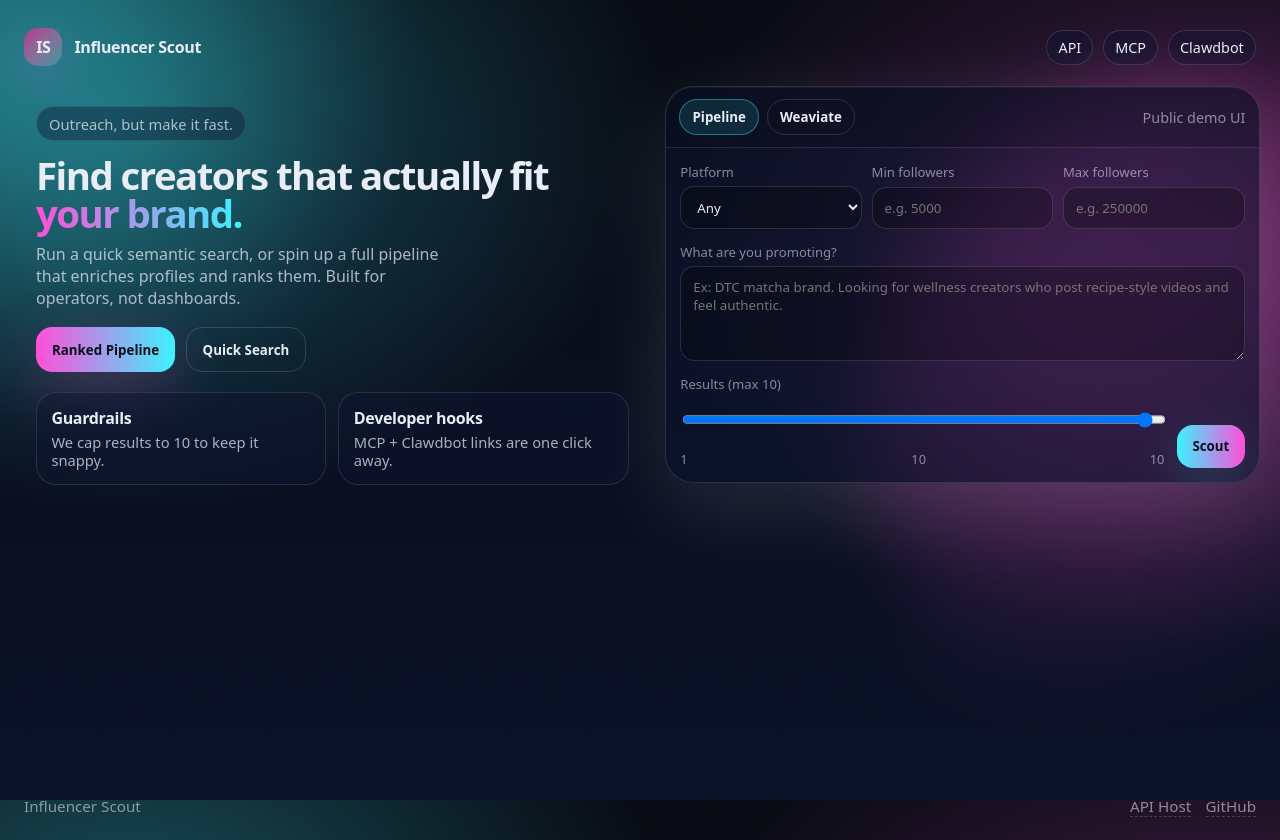
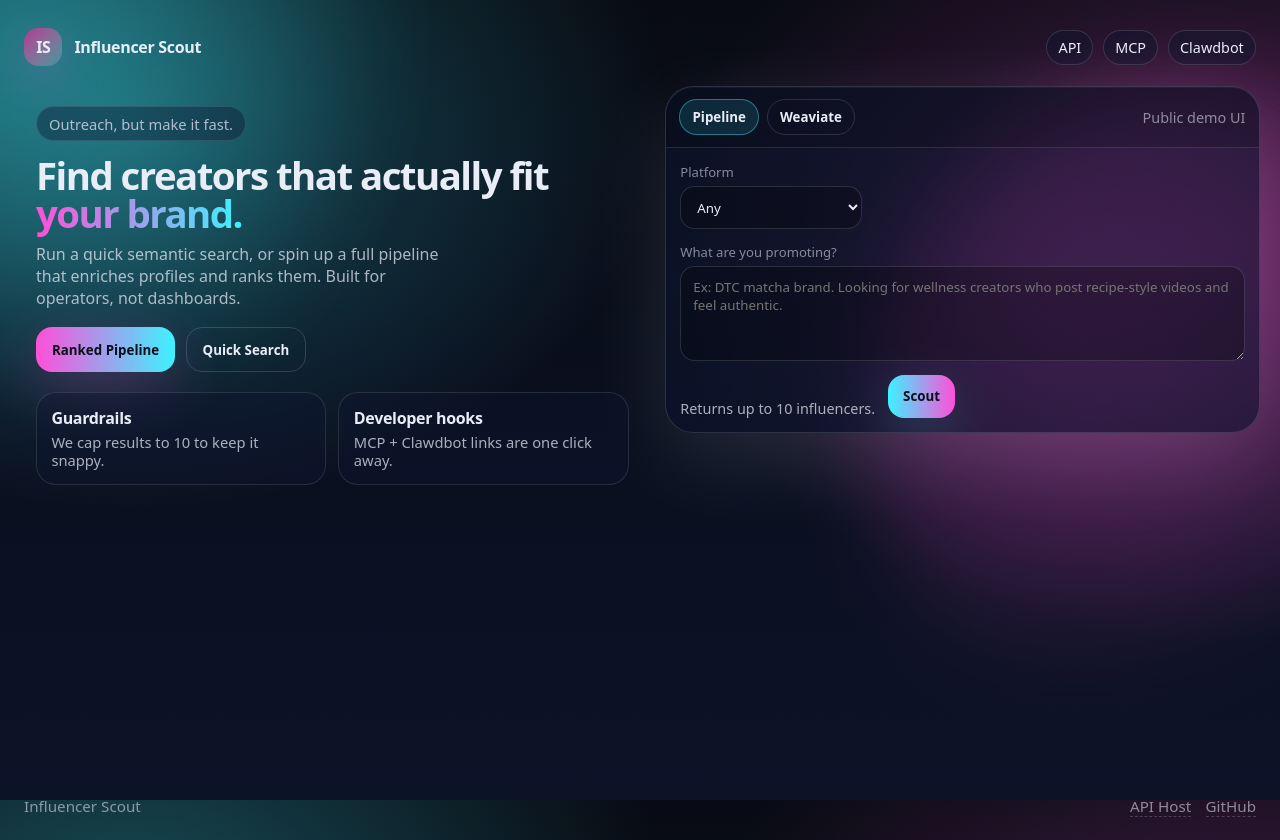
Before and after one commit to maikyonn/influencer-scout, a SvelteKit app in the folder apps/influencer-scout-web/: page / in a window 1280 px wide. Built offline with nearby package versions, Linux system fonts and the light colour scheme.

Commit message:
Web: remove follower filters; hard-cap results to 10

```diff
--- a/apps/influencer-scout-web/src/lib/types.ts
+++ b/apps/influencer-scout-web/src/lib/types.ts
@@ -4,8 +4,6 @@
   business_description: string;
   top_n?: number;
   platform?: Platform;
-  min_followers?: number | null;
-  max_followers?: number | null;
 };
 
 export type PipelineStartResponse = {
@@ -77,8 +75,6 @@
   query: string;
   top_k?: number;
   platform?: Platform;
-  min_followers?: number | null;
-  max_followers?: number | null;
 };
 
 export type WeaviateCandidate = {
--- a/apps/influencer-scout-web/src/routes/+page.svelte
+++ b/apps/influencer-scout-web/src/routes/+page.svelte
@@ -3,7 +3,7 @@
 	import { onDestroy, onMount } from 'svelte';
 	import Waterfall from '$lib/components/Waterfall.svelte';
 	import InfluencerCard from '$lib/components/InfluencerCard.svelte';
-	import { clampInt, fmtInt } from '$lib/utils/format';
+	import { fmtInt } from '$lib/utils/format';
 	import type {
 		PipelineEventsResponse,
 		PipelineFinalArtifact,
@@ -19,12 +19,9 @@
 
 	// Shared controls
 	let platform: Platform | '' = $state('');
-	let minFollowersText = $state('');
-	let maxFollowersText = $state('');
 
 	// Pipeline inputs/state
 	let businessDescription = $state('');
-	let topN = $state(10);
 	let pipelineBusy = $state(false);
 	let pipelineError = $state<string | null>(null);
 
@@ -41,13 +38,6 @@
 	let weaviateBusy = $state(false);
 	let weaviateError = $state<string | null>(null);
 	let weaviateRes: WeaviateSearchResponse | null = $state(null);
-
-	function parseOptionalInt(s: string): number | null {
-		const t = s.trim();
-		if (!t) return null;
-		const n = Number(t);
-		return Number.isFinite(n) ? clampInt(n, 0, Number.MAX_SAFE_INTEGER) : null;
-	}
 
 	async function apiJson<T>(path: string, init?: RequestInit & { json?: unknown }): Promise<{ status: number; data: T }> {
 		const res = await fetch(path, {
@@ -120,9 +110,6 @@
 		lastEventId = 0;
 		job = null;
 
-		const min_followers = parseOptionalInt(minFollowersText);
-		const max_followers = parseOptionalInt(maxFollowersText);
-
 		if (!businessDescription.trim()) {
 			pipelineError = 'Tell us what you’re selling or promoting.';
 			return;
@@ -134,10 +121,8 @@
 				method: 'POST',
 				json: {
 					business_description: businessDescription.trim(),
-					top_n: clampInt(topN, 1, 10),
-					platform: platform || undefined,
-					min_followers,
-					max_followers
+					top_n: 10,
+					platform: platform || undefined
 				}
 			});
 
@@ -176,9 +161,6 @@
 			return;
 		}
 
-		const min_followers = parseOptionalInt(minFollowersText);
-		const max_followers = parseOptionalInt(maxFollowersText);
-
 		weaviateBusy = true;
 		try {
 			const { status, data } = await apiJson<any>('/api/weaviate/search', {
@@ -186,9 +168,7 @@
 				json: {
 					query: q,
 					top_k: 10,
-					platform: platform || undefined,
-					min_followers,
-					max_followers
+					platform: platform || undefined
 				}
 			});
 			if (status !== 200) {
@@ -315,14 +295,6 @@
 							<option value="tiktok">TikTok</option>
 						</select>
 					</div>
-					<div class="field">
-						<label for="min_followers">Min followers</label>
-						<input id="min_followers" inputmode="numeric" placeholder="e.g. 5000" bind:value={minFollowersText} />
-					</div>
-					<div class="field">
-						<label for="max_followers">Max followers</label>
-						<input id="max_followers" inputmode="numeric" placeholder="e.g. 250000" bind:value={maxFollowersText} />
-					</div>
 				</div>
 
 				{#if mode === 'pipeline'}
@@ -337,23 +309,7 @@
 					</div>
 
 					<div class="row">
-						<div class="field grow">
-							<label for="top_n">Results (max 10)</label>
-							<input
-								id="top_n"
-								type="range"
-								min="1"
-								max="10"
-								step="1"
-								bind:value={topN}
-								aria-label="top_n"
-							/>
-							<div class="range-meta">
-								<span>1</span>
-								<span class="mono">{topN}</span>
-								<span>10</span>
-							</div>
-						</div>
+						<div class="note">Returns up to 10 influencers.</div>
 						<button class="run" disabled={pipelineBusy} onclick={startPipeline}>
 							{pipelineBusy ? 'Starting…' : 'Scout'}
 						</button>
@@ -763,19 +719,6 @@
 		gap: 0.8rem;
 	}
 
-	.grow {
-		flex: 1;
-	}
-
-	.range-meta {
-		display: flex;
-		align-items: center;
-		justify-content: space-between;
-		margin-top: 0.2rem;
-		color: var(--muted2);
-		font-size: 0.8rem;
-	}
-
 	.note {
 		color: var(--muted);
 		font-size: 0.9rem;
--- a/apps/influencer-scout-web/src/routes/api/pipeline/start/+server.ts
+++ b/apps/influencer-scout-web/src/routes/api/pipeline/start/+server.ts
@@ -6,9 +6,8 @@
 const schema = z.object({
   business_description: z.string().min(1),
   platform: z.enum(['instagram', 'tiktok']).optional(),
+  // Hard cap the web demo to 10 results for cost + latency.
   top_n: z.number().int().min(1).max(10).optional().default(10),
-  min_followers: z.number().int().min(0).optional().nullable(),
-  max_followers: z.number().int().min(0).optional().nullable(),
 });
 
 export const POST: RequestHandler = async ({ request, fetch }) => {
@@ -27,18 +26,13 @@
     );
   }
 
-  if (
-    parsed.data.min_followers != null &&
-    parsed.data.max_followers != null &&
-    parsed.data.min_followers > parsed.data.max_followers
-  ) {
-    return json({ error: 'INVALID_FOLLOWER_BOUNDS' }, { status: 400 });
-  }
+  // Force 10 regardless of client input.
+  const upstreamBody = { ...parsed.data, top_n: 10 };
 
   try {
     const upstream = await callInfluencerScout<any>(fetch, '/pipeline/start', {
       method: 'POST',
-      json: parsed.data,
+      json: upstreamBody,
     });
     return json(upstream.data, { status: upstream.status });
   } catch {
--- a/apps/influencer-scout-web/src/routes/api/weaviate/search/+server.ts
+++ b/apps/influencer-scout-web/src/routes/api/weaviate/search/+server.ts
@@ -7,8 +7,6 @@
   query: z.string().min(1),
   top_k: z.number().int().min(1).max(10).optional().default(10),
   platform: z.enum(['instagram', 'tiktok']).optional(),
-  min_followers: z.number().int().min(0).optional().nullable(),
-  max_followers: z.number().int().min(0).optional().nullable(),
 });
 
 export const POST: RequestHandler = async ({ request, fetch }) => {
@@ -27,18 +25,13 @@
     );
   }
 
-  if (
-    parsed.data.min_followers != null &&
-    parsed.data.max_followers != null &&
-    parsed.data.min_followers > parsed.data.max_followers
-  ) {
-    return json({ error: 'INVALID_FOLLOWER_BOUNDS' }, { status: 400 });
-  }
+  // Force 10 regardless of client input.
+  const upstreamBody = { ...parsed.data, top_k: 10 };
 
   try {
     const upstream = await callInfluencerScout<any>(fetch, '/weaviate/search', {
       method: 'POST',
-      json: parsed.data,
+      json: upstreamBody,
     });
     return json(upstream.data, { status: upstream.status });
   } catch {
```
